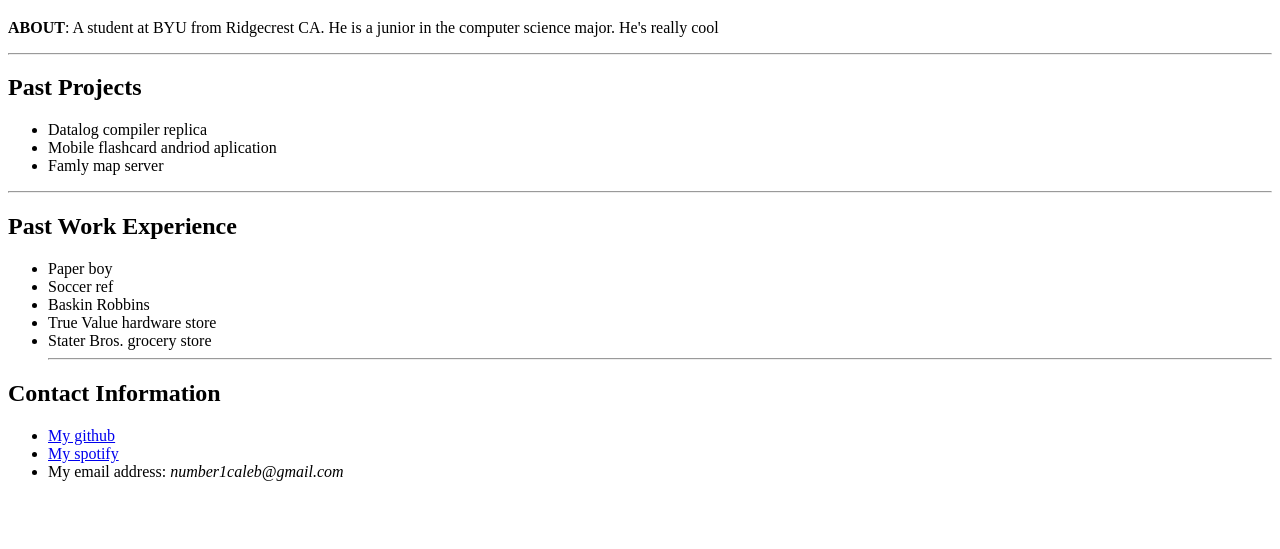
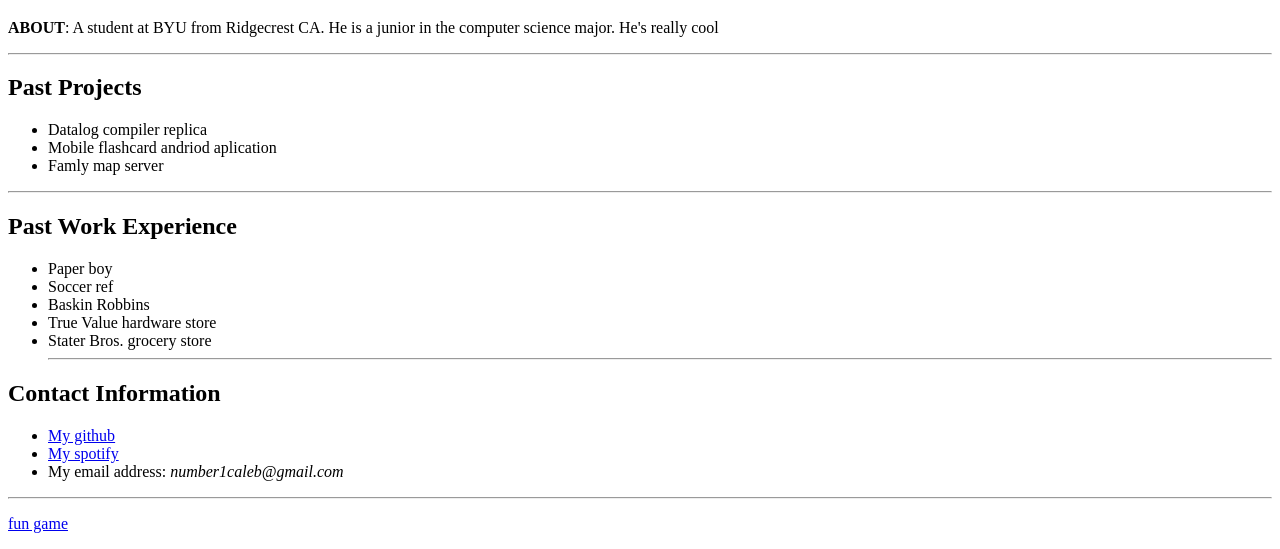
Before and after one commit to Cool-cal3b/portfolio, a plain HTML site: page index.html in a window 1280 px wide. Shown: the part 340-889 px from the top of the page. Before the commit the page ends 837 px from the top, so only its background shows below. Drawn offline with Linux system fonts and the light colour scheme.

Commit message:
added game

```diff
--- a/index.html
+++ b/index.html
@@ -33,5 +33,7 @@
        target="_blank">My spotify</a></li>
       <li>My email address: <em>number1caleb@gmail.com</em></li>
     </ul>
+    <hr>
+    <p><a href="/user/cal/MoveMan/index.html">fun game</a></p>
   </body>
 </html>
```
